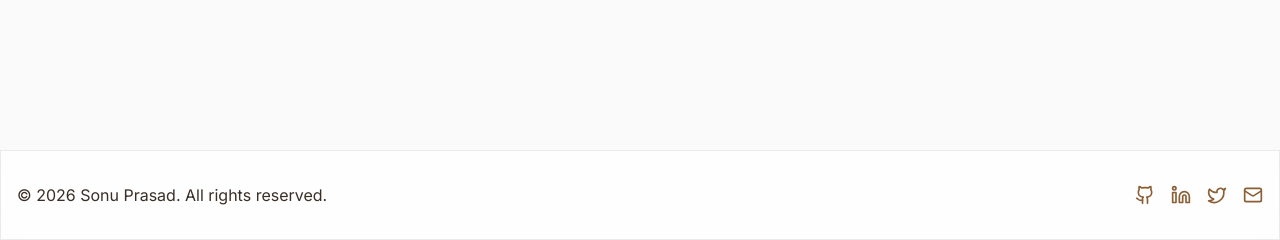
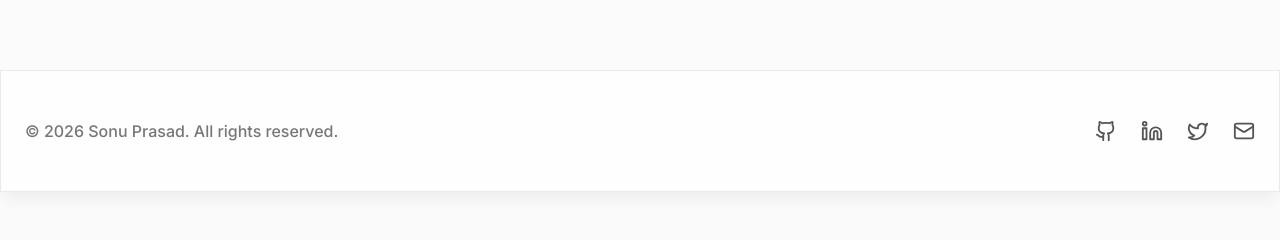
Before and after one commit to sonuparsad1/por-cms, a React (Vite) app in the folder client/: page / in a window 1280 px wide. Shown: the part 826-1066 px from the top of the page. After the commit the page ends 1018 px from the top, so only its background shows below. Built offline with nearby package versions, Linux system fonts and the light colour scheme; no server answers.

Commit message:
Layout Synchronization: Unified Navbar and Footer with global theme background. Enhanced VisualThemeInjector for dynamic glass/border derivation from custom primary colors.

```diff
--- a/client/src/components/layout/Footer.jsx
+++ b/client/src/components/layout/Footer.jsx
@@ -3,24 +3,29 @@ import { Github, Linkedin, Twitter, Mail } from 'lucide-react';
 
 const Footer = () => {
     return (
-        <footer className="glass mt-20 py-8 text-center border-t border-l-0 border-r-0 border-b-0 rounded-none">
-            <div className="container mx-auto px-4 flex flex-col md:flex-row justify-between items-center">
-                <p className="text-coffee-700 dark:text-coffee-300 mb-4 md:mb-0">
+        <footer className="glass py-12 text-center border-t border-[var(--border)] bg-transparent">
+            <div className="container mx-auto px-6 flex flex-col md:flex-row justify-between items-center gap-8">
+                <p className="text-[var(--text-secondary)] font-medium opacity-80">
                     &copy; {new Date().getFullYear()} Sonu Prasad. All rights reserved.
                 </p>
-                <div className="flex gap-4">
-                    <a href="https://github.com/sonuparsad1" target="_blank" rel="noopener noreferrer" className="text-coffee-500 hover:text-coffee-900 dark:hover:text-coffee-100 transition-colors">
-                        <Github size={20} />
-                    </a>
-                    <a href="https://www.linkedin.com/in/spsaharan/" target="_blank" rel="noopener noreferrer" className="text-coffee-500 hover:text-coffee-900 dark:hover:text-coffee-100 transition-colors">
-                        <Linkedin size={20} />
-                    </a>
-                    <a href="https://x.com/iamsonuparsad" target="_blank" rel="noopener noreferrer" className="text-coffee-500 hover:text-coffee-900 dark:hover:text-coffee-100 transition-colors">
-                        <Twitter size={20} />
-                    </a>
-                    <a href="mailto:sonusa470@gmail.com" className="text-coffee-500 hover:text-coffee-900 dark:hover:text-coffee-100 transition-colors">
-                        <Mail size={20} />
-                    </a>
+
+                <div className="flex gap-6">
+                    {[
+                        { icon: Github, href: "https://github.com/sonuparsad1" },
+                        { icon: Linkedin, href: "https://www.linkedin.com/in/spsaharan/" },
+                        { icon: Twitter, href: "https://x.com/iamsonuparsad" },
+                        { icon: Mail, href: "mailto:sonusa470@gmail.com" }
+                    ].map((social, i) => (
+                        <a
+                            key={i}
+                            href={social.href}
+                            target="_blank"
+                            rel="noopener noreferrer"
+                            className="text-[var(--text-secondary)] hover:text-[var(--accent)] transition-all transform hover:scale-110 active:scale-95"
+                        >
+                            <social.icon size={22} />
+                        </a>
+                    ))}
                 </div>
             </div>
         </footer>
--- a/client/src/components/layout/Layout.jsx
+++ b/client/src/components/layout/Layout.jsx
@@ -4,7 +4,7 @@ import Footer from './Footer';
 
 const Layout = ({ children }) => {
     return (
-        <div className="flex flex-col min-h-screen">
+        <div className="flex flex-col min-h-screen bg-[var(--bg-primary)] transition-colors duration-300">
             <Navbar />
             <main className="flex-grow pt-24 w-full">
                 {children}
--- a/client/src/components/layout/VisualThemeInjector.jsx
+++ b/client/src/components/layout/VisualThemeInjector.jsx
@@ -12,6 +12,20 @@ const VisualThemeInjector = () => {
         // Colors
         if (settings.primaryColor) {
             root.style.setProperty('--bg-primary', settings.primaryColor);
+
+            // Derive RGB for Glass & Border
+            const hex = settings.primaryColor.replace('#', '');
+            const r = parseInt(hex.substring(0, 2), 16);
+            const g = parseInt(hex.substring(2, 4), 16);
+            const b = parseInt(hex.substring(4, 6), 16);
+
+            // 85% opacity glass matching the primary background
+            root.style.setProperty('--bg-glass', `rgba(${r}, ${g}, ${b}, 0.85)`);
+
+            // Subtle 15% opacity border (light or dark depending on brightness)
+            const brightness = (r * 299 + g * 587 + b * 114) / 1000;
+            const borderColor = brightness > 125 ? '0, 0, 0' : '255, 255, 255';
+            root.style.setProperty('--border', `rgba(${borderColor}, 0.1)`);
         }
 
         if (settings.accentColor) {
```
